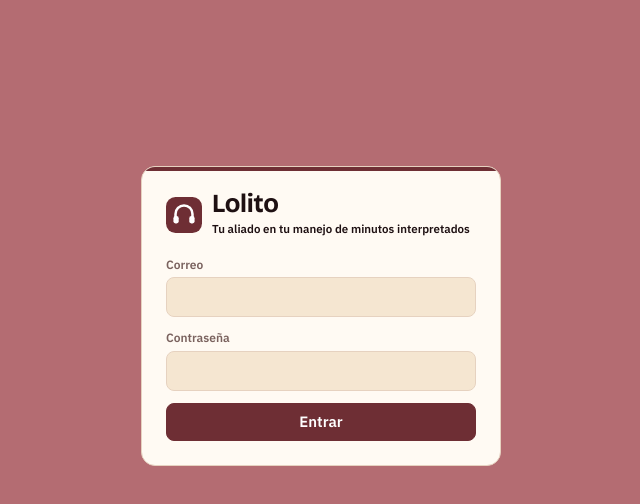
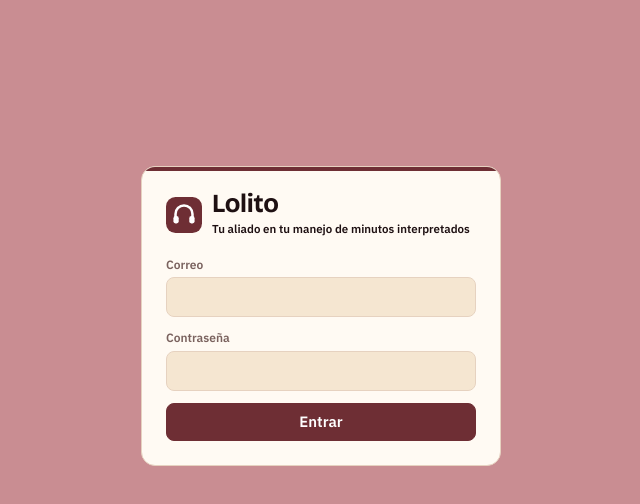
Before and after one commit to chizix18/Blip, a plain HTML site: page index.html in a window 1280 px wide. Shown: the part 84-588 px from the top of the page, without its empty margins (319-959 px from the left). Drawn offline with nearby package versions, Linux system fonts and the light colour scheme.

Commit message:
Fondo Rose Gold un poco más claro
Co-Authored-By: Claude Opus 5.5 <noreply@anthropic.com>

```diff
--- a/index.html
+++ b/index.html
@@ -6,7 +6,7 @@
 <style>
 [hidden] { display: none !important; }
 :root {
-  --bg: #b46c72; --surface: #fffaf3; --field: #f5e6d1; --lema: #1e1012; --ink: #1e1012; --muted: #7a625e; --line: #e6d2c0;
+  --bg: #c98d92; --surface: #fffaf3; --field: #f5e6d1; --lema: #1e1012; --ink: #1e1012; --muted: #7a625e; --line: #e6d2c0;
   --accent: #6e2e34; --accent-ink: #ffffff;
   --shift: #b46c72; --free: #5e7b9b;
   --ok: #2e7d32; --warn: #a15c00; --danger: #d32f1e;
```
